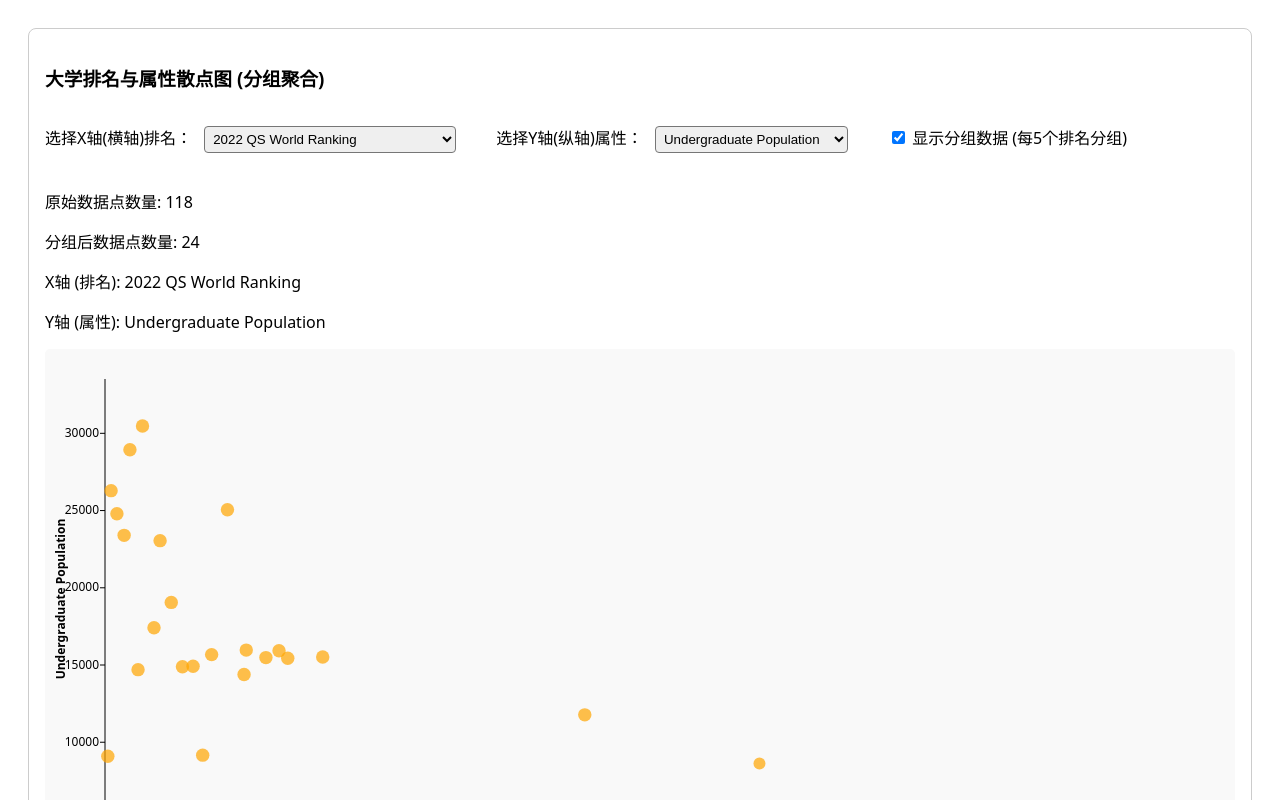
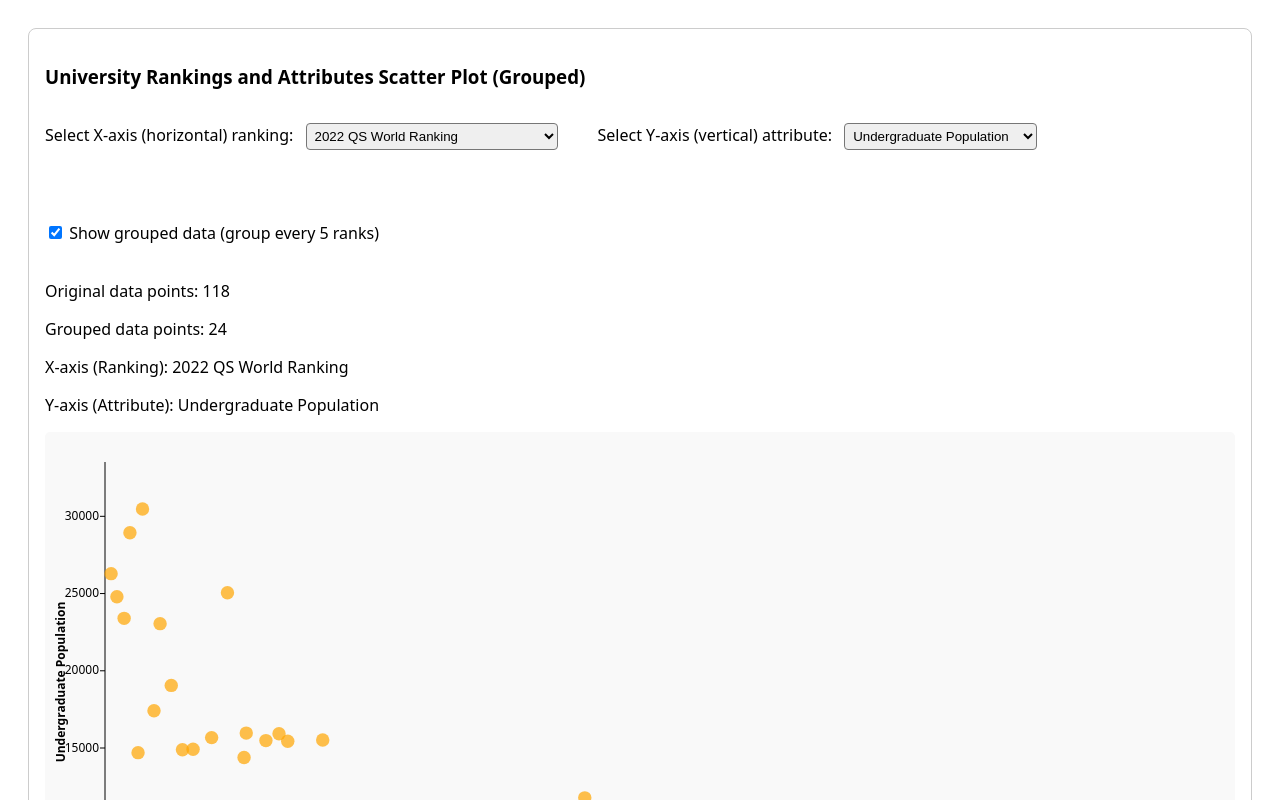
Before and after one commit to YuxuanChen21/CS7250Vis_project, a SvelteKit app: page / in a window 1280 px wide. Shown: the top 800 px of the page. Built offline with nearby package versions, Linux system fonts and the light colour scheme.

Commit message:
Update +page.svelte

```diff
--- a/src/routes/+page.svelte
+++ b/src/routes/+page.svelte
@@ -4,7 +4,7 @@
 
   export let data;
 
-  // 定义排名列
+  // Define ranking columns
   const rankingAttributes = [
     '2023 US News Ranking',
     '2022 QS World Ranking',
@@ -13,7 +13,7 @@
     '2023 CSRankings'
   ];
 
-  // 定义其他属性列
+  // Define other attribute columns
   const otherAttributes = [
     'Acceptance Rate',
     'Average SAT',
@@ -34,30 +34,30 @@
     'Niche Value Grade'
   ];
 
-  // 初始化选择的属性（X轴为排名，Y轴为其他属性）
+  // Initialize selected attributes (X-axis for ranking, Y-axis for other attributes)
   let xAttribute = '2022 QS World Ranking';
   let yAttribute = 'Undergraduate Population';
 
-  // 用于存储处理后的数据
+  // Store processed data
   let processedData = [];
   let groupedData = [];
 
-  // 当选择或数据变化时处理数据
+  // Process data when selection or data changes
   $: {
     if (data?.dataset && xAttribute && yAttribute) {
-      console.log('处理数据中:', {
-        x轴: xAttribute,
-        y轴: yAttribute
+      console.log('Processing data:', {
+        'X-axis': xAttribute,
+        'Y-axis': yAttribute
       });
 
-      // 处理所有有效的数据点
+      // Process all valid data points
       const validData = data.dataset.map(d => {
-        // 处理 X 轴数据（排名）
+        // Process X-axis data (ranking)
         let xValue = d[xAttribute];
-        // 处理 Y 轴数据（属性）
+        // Process Y-axis data (attribute)
         let yValue = d[yAttribute];
 
-        // 转换 X 轴值（排名）
+        // Convert X-axis value (ranking)
         if (typeof xValue === 'string') {
           if (xValue === 'No Ranking') {
             xValue = null;
@@ -66,7 +66,7 @@
           }
         }
 
-        // 转换 Y 轴值（属性）
+        // Convert Y-axis value (attribute)
         if (typeof yValue === 'string') {
           if (yValue.endsWith('%')) {
             yValue = parseFloat(yValue) / 100;
@@ -97,22 +97,22 @@
       );
 
       if (validData.length === 0) {
-        console.log('没有有效的数据点');
+        console.log('No valid data points');
         processedData = [];
         groupedData = [];
       } else {
-        // 使用原始数据，不进行标准化
+        // Use original data, no normalization
         processedData = validData.map(d => ({
           'University Name': d.name,
           [xAttribute]: d.x,
           [yAttribute]: d.y
         }));
 
-        // 对数据按排名顺序分组并聚合
-        // 首先按排名排序
+        // Group and aggregate data by ranking order
+        // First sort by ranking
         const sortedData = [...validData].sort((a, b) => a.x - b.x);
 
-        // 按排名顺序每5所学校分为一组
+        // Group every 5 schools by ranking order
         const groupedSchools = [];
         for (let i = 0; i < sortedData.length; i += 5) {
           const group = sortedData.slice(i, i + 5);
@@ -125,14 +125,14 @@
           }
         }
 
-        // 计算每组的平均值
+        // Calculate average for each group
         groupedData = groupedSchools.map(g => {
           const avgRank = d3.mean(g.schools, d => d.x);
           const avgValue = d3.mean(g.schools, d => d.y);
           const schoolNames = g.schools.map(d => d.name).join(", ");
 
           return {
-            'University Name': `第${g.startRank}-${g.endRank}名学校 (${g.schools.length}所)`,
+            'University Name': `Rank ${g.startRank}-${g.endRank} schools (${g.schools.length})`,
             schoolsList: schoolNames,
             [xAttribute]: avgRank,
             [yAttribute]: avgValue,
@@ -140,10 +140,10 @@
           };
         });
 
-        console.log('分组后的数据:', {
-          原始数据点: processedData.length,
-          分组数据点: groupedData.length,
-          示例分组: groupedData[0]
+        console.log('Grouped data:', {
+          'Original data points': processedData.length,
+          'Grouped data points': groupedData.length,
+          'Sample group': groupedData[0]
         });
       }
     } else {
@@ -152,17 +152,17 @@
     }
   }
 
-  // 是否显示分组数据
+  // Whether to display grouped data
   let showGroupedData = true;
 </script>
 
 <div class="container">
   <div class="scatter-plot-section">
-    <h3>大学排名与属性散点图 (分组聚合)</h3>
+    <h3>University Rankings and Attributes Scatter Plot (Grouped)</h3>
     <div class="controls">
       <div class="select-group">
         <label>
-          选择X轴(横轴)排名：
+          Select X-axis (horizontal) ranking:
           <select bind:value={xAttribute}>
             {#each rankingAttributes as attribute}
               <option value={attribute}>{attribute}</option>
@@ -173,7 +173,7 @@
 
       <div class="select-group">
         <label>
-          选择Y轴(纵轴)属性：
+          Select Y-axis (vertical) attribute:
           <select bind:value={yAttribute}>
             {#each otherAttributes as attribute}
               <option value={attribute}>{attribute}</option>
@@ -185,16 +185,16 @@
       <div class="select-group">
         <label>
           <input type="checkbox" bind:checked={showGroupedData}>
-          显示分组数据 (每5个排名分组)
+          Show grouped data (group every 5 ranks)
         </label>
       </div>
     </div>
 
     <div>
-      <p>原始数据点数量: {processedData.length}</p>
-      <p>分组后数据点数量: {groupedData.length}</p>
-      <p>X轴 (排名): {xAttribute}</p>
-      <p>Y轴 (属性): {yAttribute}</p>
+      <p>Original data points: {processedData.length}</p>
+      <p>Grouped data points: {groupedData.length}</p>
+      <p>X-axis (Ranking): {xAttribute}</p>
+      <p>Y-axis (Attribute): {yAttribute}</p>
     </div>
 
     {#if (showGroupedData ? groupedData : processedData).length > 0}
@@ -207,7 +207,7 @@
         isGrouped={showGroupedData}
       />
     {:else}
-      <p>没有可用的数据点</p>
+      <p>No available data points</p>
     {/if}
   </div>
 </div>
```
